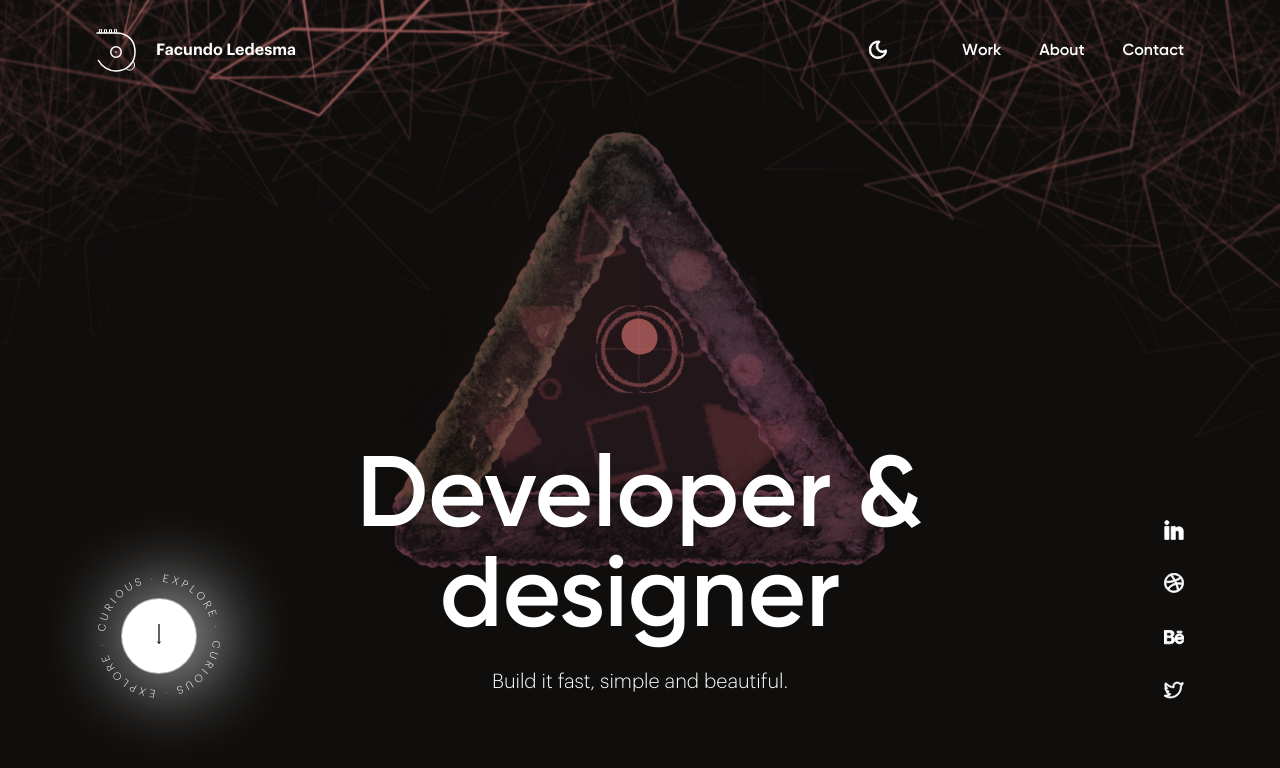
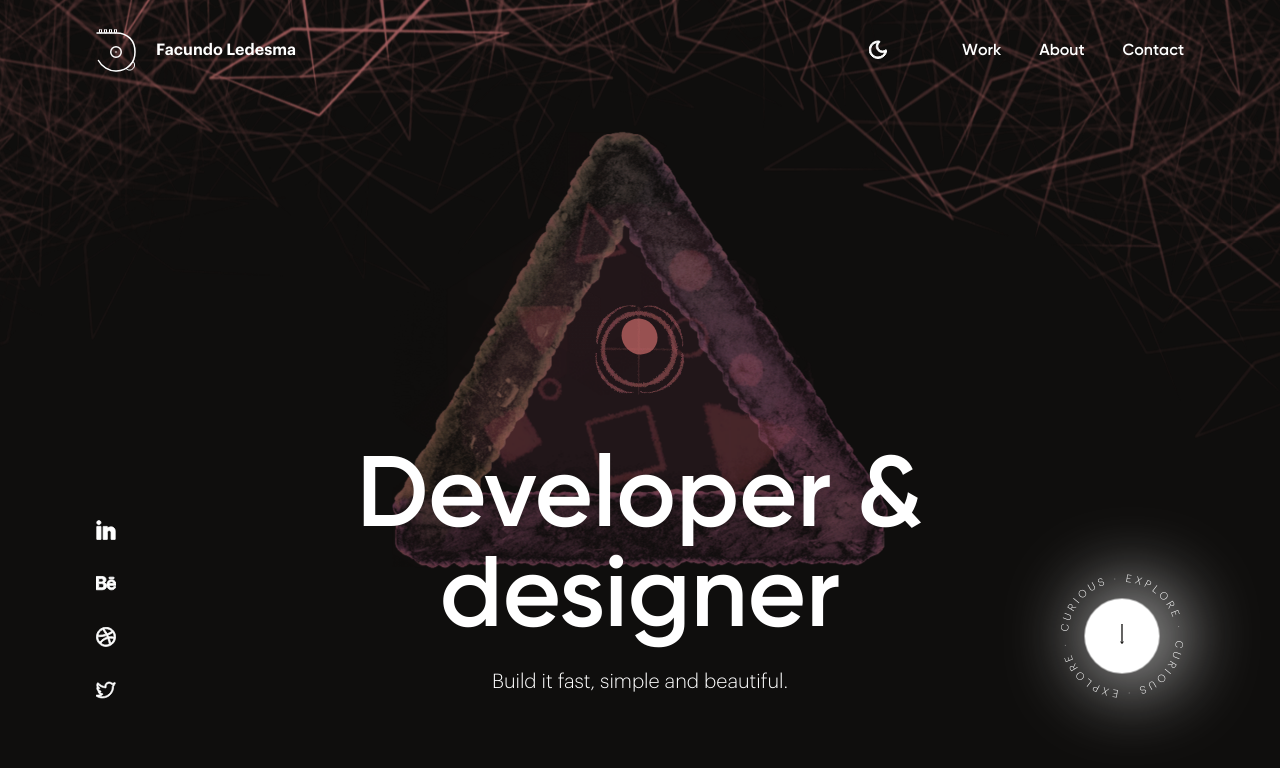
Before and after one commit to faculedesma/fledesma-dev, a React (Vite) app: page / in a window 1280 px wide. Shown: the top 768 px of the page. Built offline with nearby package versions, Linux system fonts and the light colour scheme.

Commit message:
fix: re order hero elements

```diff
--- a/src/components/footer/footer.scss
+++ b/src/components/footer/footer.scss
@@ -18,7 +18,7 @@
   width: 100%;
   height: 700px;
   z-index: -1;
-  opacity: 0.5;
+  opacity: 0.3;
   clip-path: circle(150px at 50% 50%);
 }
 
--- a/src/components/hero/hero.scss
+++ b/src/components/hero/hero.scss
@@ -186,7 +186,7 @@
   &-social {
     position: absolute;
     bottom: 0;
-    right: 0;
+    left: 0;
     height: 180px;
     clip-path: polygon(0 0, 100% 0, 100% 100%, 0% 100%);
 
@@ -209,8 +209,8 @@
   &-scroll {
     position: absolute;
     bottom: 0;
-    left: 0;
-    translate: 25px -25px;
+    right: 0;
+    translate: 76px -25px;
     opacity: 0;
     animation: fade-in calc($golden-ratio-time / 4) ease-in
       forwards;
@@ -460,7 +460,7 @@
     height: 600px;
 
     &-scroll {
-      translate: -25px 25px;
+      translate: 25px 25px;
     }
   }
 }
@@ -471,7 +471,7 @@
     height: 750px;
 
     &-scroll {
-      translate: -25px 25px;
+      translate: 25px 25px;
     }
   }
 }
--- a/src/components/social/Social.tsx
+++ b/src/components/social/Social.tsx
@@ -15,18 +15,18 @@ export const Social = () => {
         <LinkedIn />
       </a>
       <a
+        href="https://www.behance.net/facundoledesma5"
+        target="_blank"
+        aria-label="Go to Facundo's Behance account."
+      >
+        <Behance />
+      </a>
+      <a
         href="https://dribbble.com/fledesma"
         target="_blank"
         aria-label="Go to Facundo's Dribble account."
       >
         <Dribble />
-      </a>
-      <a
-        href="https://www.behance.net/facundoledesma5"
-        target="_blank"
-        aria-label="Go to Facundo's Behance account."
-      >
-        <Behance />
       </a>
       <a
         href="https://twitter.com/faculedesma93"
```
